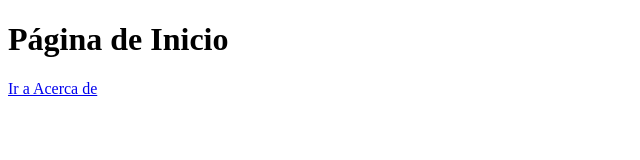
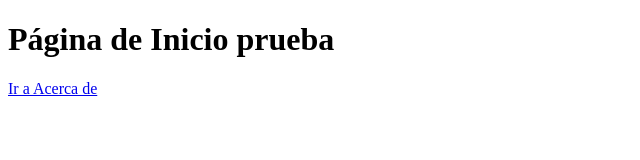
Before and after one commit to usuarid/evaluacion-nodejs, a website: page public/index.html in a window 1280 px wide. Shown: the whole page, without its empty margins (0-640 px from the left). Drawn offline with Linux system fonts and the light colour scheme.

Commit message:
corregido carpetas

```diff
--- a/public/index.html
+++ b/public/index.html
@@ -2,7 +2,7 @@
 <html>
 <head><title>Inicio</title></head>
 <body>
-  <h1>Página de Inicio</h1>
+  <h1>Página de Inicio prueba</h1>
   <a href="/about">Ir a Acerca de</a>
 </body>
 </html>
```
